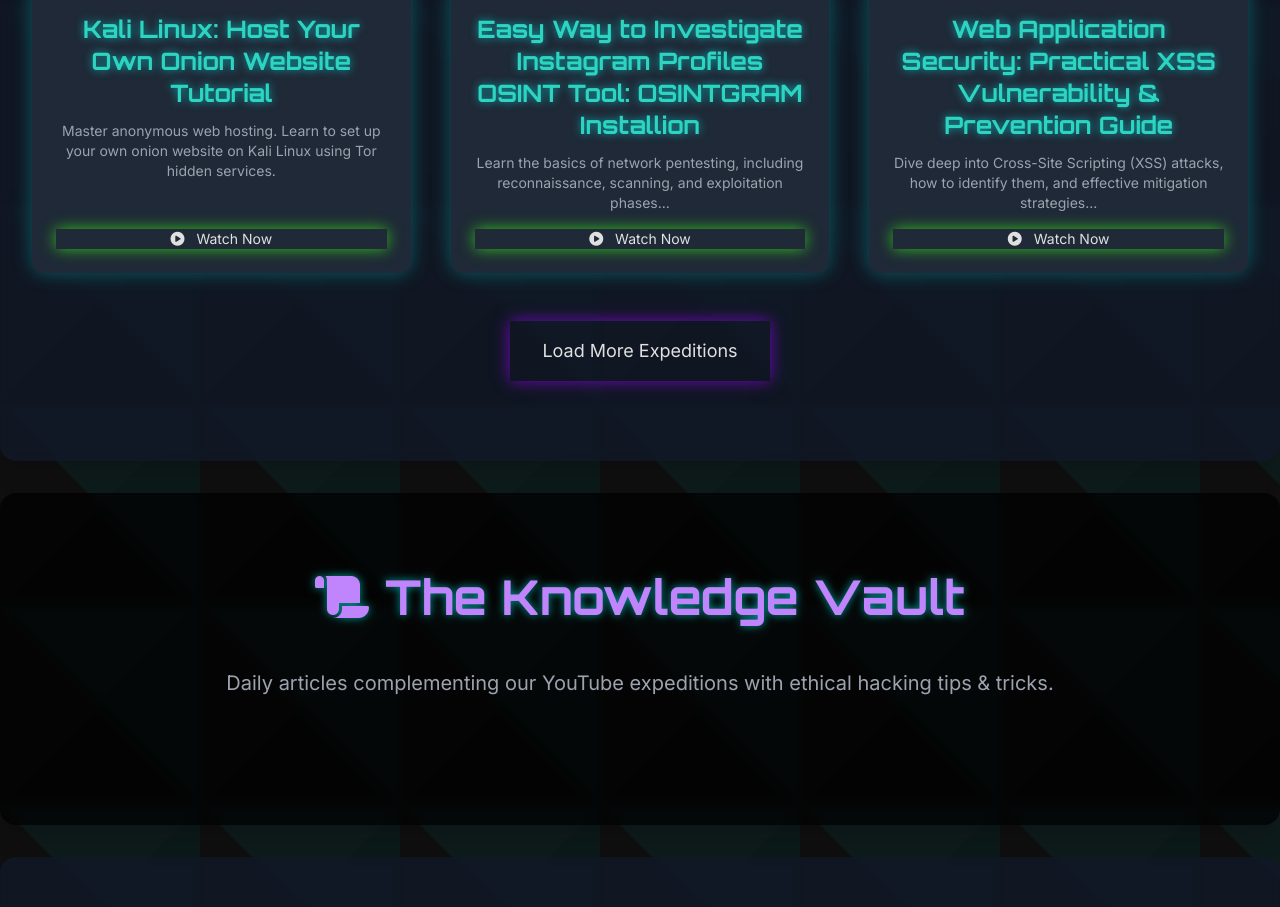
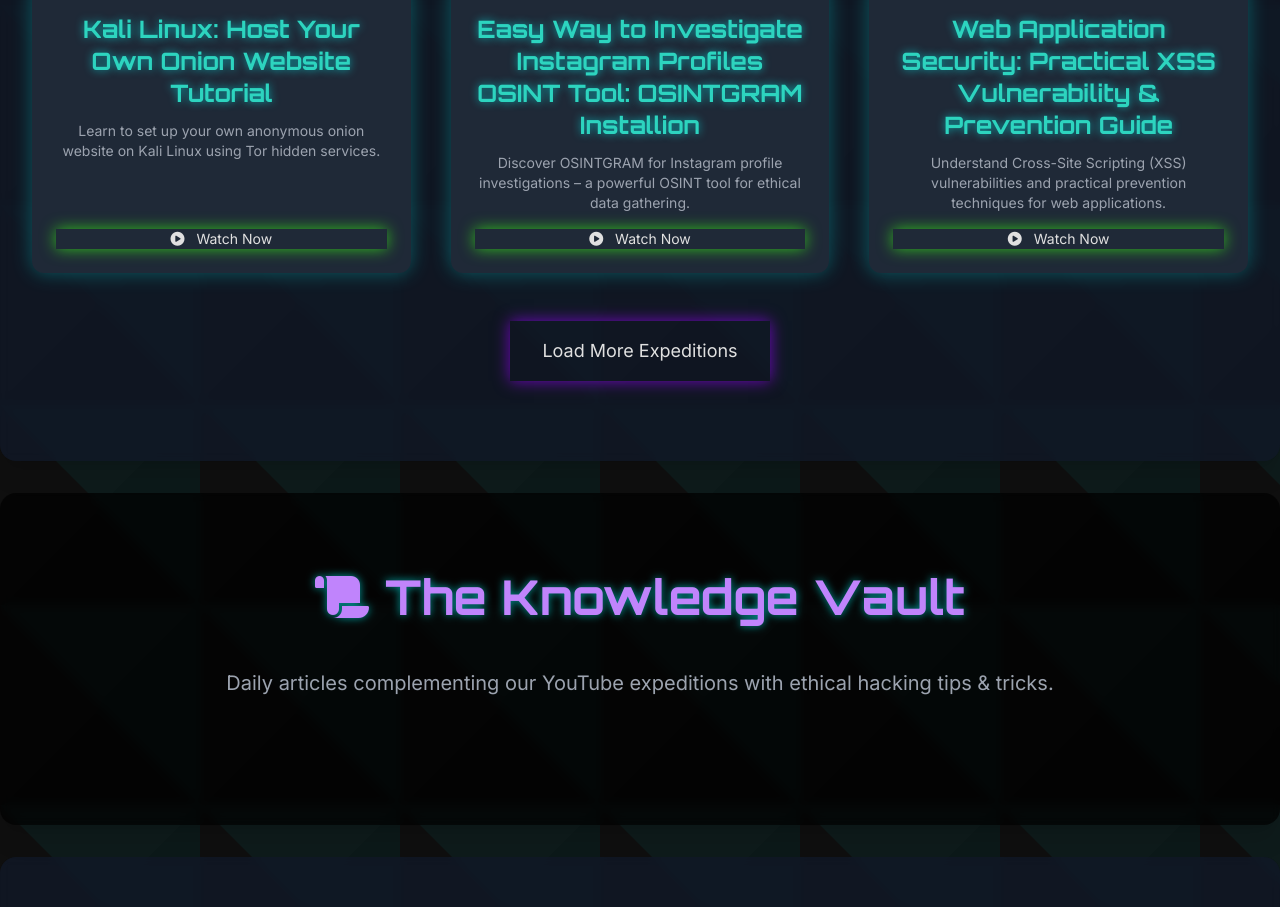
Before and after one commit to EthicalExplorers/ethicalexplorers.github.io, a plain HTML site: page index.html in a window 1280 px wide. Shown: the part 2195-3102 px from the top of the page. Drawn offline with nearby package versions, Linux system fonts and the light colour scheme.

Commit message:
Update index.html

```diff
--- a/index.html
+++ b/index.html
@@ -309,26 +309,26 @@
         const allYoutubeVideos = [
             {
                 title: "Kali Linux: Host Your Own Onion Website Tutorial",
-                description: "Master anonymous web hosting. Learn to set up your own onion website on Kali Linux using Tor hidden services.",
-                thumbnail: "https://img.youtube.com/vi/lM8YPeLNbhA/hqdefault.jpg", // Updated thumbnail
+                description: "Learn to set up your own anonymous onion website on Kali Linux using Tor hidden services.", // Updated description
+                thumbnail: "https://img.youtube.com/vi/lM8YPeLNbhA/hqdefault.jpg",
                 link: "https://youtu.be/lM8YPeLNbhA"
             },
             {
                 title: "Easy Way to Investigate Instagram Profiles OSINT Tool: OSINTGRAM Installion",
-                description: "Learn the basics of network pentesting, including reconnaissance, scanning, and exploitation phases...",
+                description: "Discover OSINTGRAM for Instagram profile investigations – a powerful OSINT tool for ethical data gathering.", // Updated description
                 thumbnail: "https://img.youtube.com/vi/nysaecTpCqM/hqdefault.jpg",
                 link: "https://youtu.be/nysaecTpCqM"
             },
             {
                 title: "Web Application Security: Practical XSS Vulnerability & Prevention Guide",
-                description: "Dive deep into Cross-Site Scripting (XSS) attacks, how to identify them, and effective mitigation strategies...",
+                description: "Understand Cross-Site Scripting (XSS) vulnerabilities and practical prevention techniques for web applications.", // Updated description
                 thumbnail: "https://img.youtube.com/vi/90S9l7X32Zk/hqdefault.jpg",
                 link: "https://youtu.be/90S9l7X32Zk"
             },
             {
                 title: "OSINT Tool Installation & Tutorial: Gathering Open Source Intelligence",
-                description: "Explore the world of Open Source Intelligence (OSINT) and how to gather crucial information legally and ethically...",
-                thumbnail: "https://img.youtube.com/vi/YIM6OWdgd-Y/hqdefault.jpg", // Updated thumbnail
+                description: "Master OSINT with this guide on tool installation and techniques for collecting open-source intelligence ethically.", // Updated description
+                thumbnail: "https://img.youtube.com/vi/YIM6OWdgd-Y/hqdefault.jpg",
                 link: "https://youtu.be/YIM6OWdgd-Y"
             }
             // Add more YouTube videos here
```
